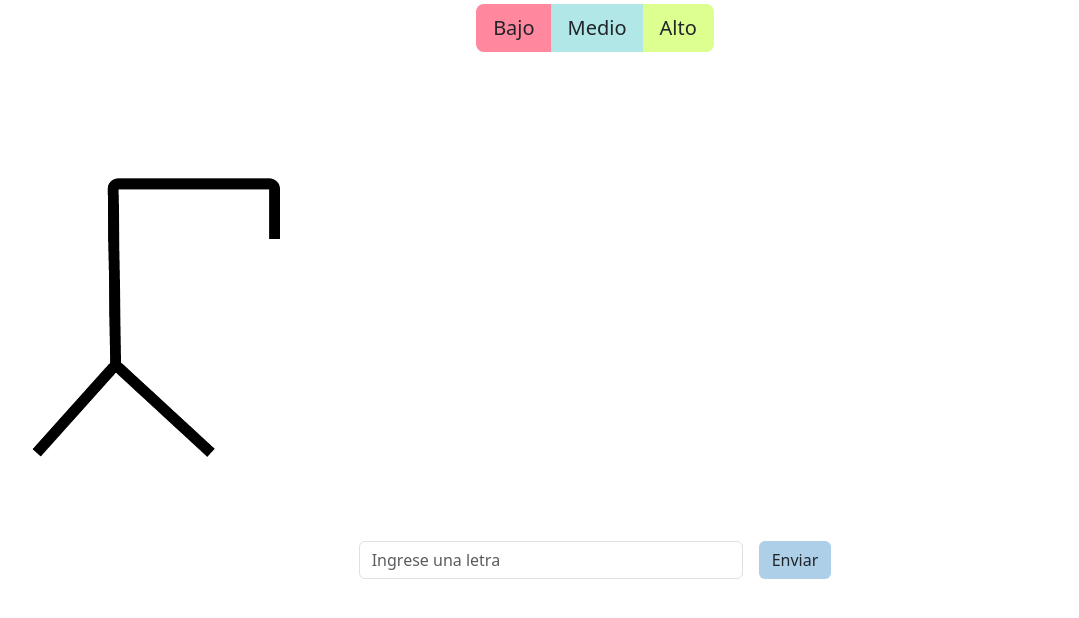
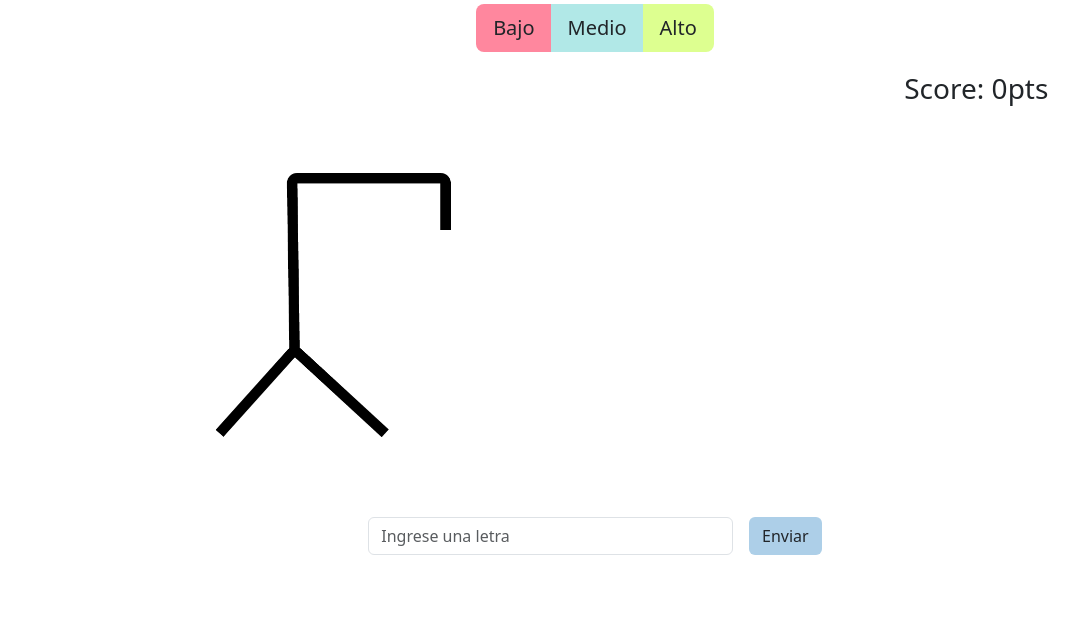
Before and after one commit to renatamandelman/Ahorcado-TpFinal, a plain HTML site: page juego.html in a window 1280 px wide. Shown: the part 58-676 px from the top of the page, without its empty margins (45-1124 px from the left). Drawn offline with nearby package versions, Linux system fonts and the light colour scheme.

Commit message:
listoVickyyy

```diff
--- a/juego.html
+++ b/juego.html
@@ -10,27 +10,39 @@
 
 </head>
 <body class="justify-content-center" >
-
+ <main>
+<section>
 <div class="inicio">
     <h2>Elija el nivel que quiere jugar</h2>
     <div class="btn-group" role="group" aria-label="Basic mixed styles example" >
         <button style="background-color: #FF879E;" type="button" class="btn btn-lg">Bajo</button>
         <button style="background-color: #B1E8E7" type="button" class="btn btn-lg">Medio</button>
         <button style="background-color: #DDFF90" type="button" class="btn btn-lg">Alto</button>
-      </div>
+
+    </div>
 </div>
+
+</section>
+<section>
 <div class="palabra">
 
 </div>
-<div class="nivel">
+</section>
+<section class="nivel">
+<div class="scoreImagen" >
+
     <img src="./assets/img/ahorcado 2.png">
+    <h3>Score: <span id="score">0</span>pts</h3>
+    </div>
     <form>
             <label for="inputLetra" class="visually-hidden">Ingrese una letra</label>
             <input type="char" class="form-control" id="inputLetra" placeholder="Ingrese una letra" value="">
             <button style="background-color: #ADCFE8;" type="button" class="btn  ">Enviar</button>
     </form>
 
-</div>
+</section>
+</main>
+
 
 </body>
 </html>
--- a/styles.css
+++ b/styles.css
@@ -1,3 +1,8 @@
+body{
+    margin-left:2em;
+    margin-right:2em;
+
+}
 .inicio{
     display: flex;
     align-items: center;
@@ -13,6 +18,10 @@
 .inicio button{
     margin-bottom: 1em;
 }
+.scoreImagen{
+    display: flex;
+    justify-content: space-evenly;
+}
 a{
     color:white;
     text-decoration: none;
@@ -20,7 +29,7 @@ a{
 
 .nivel img{
     width:50%;
-    justify-content: left;
+
 }
 .nivel input{
     width: 30%;
```
Also changed, not shown: index.html (+4 -2 lines).
